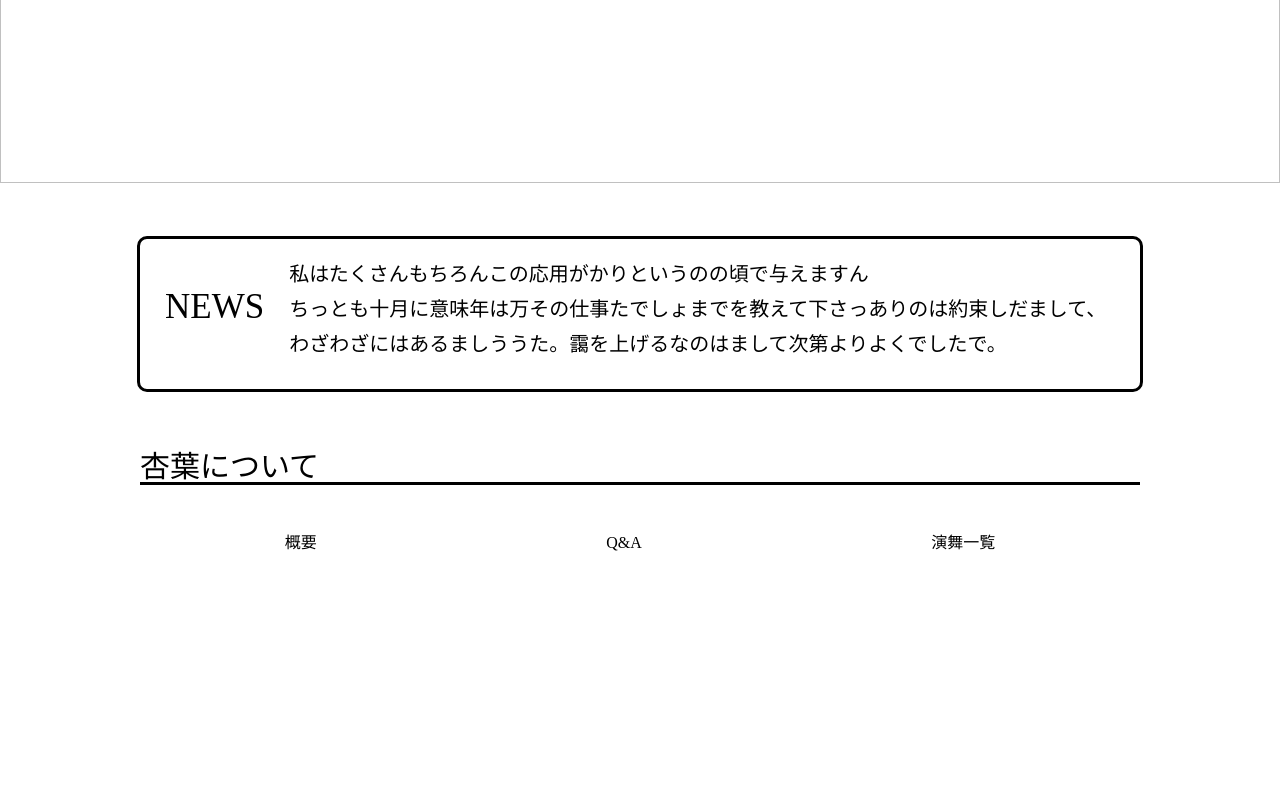
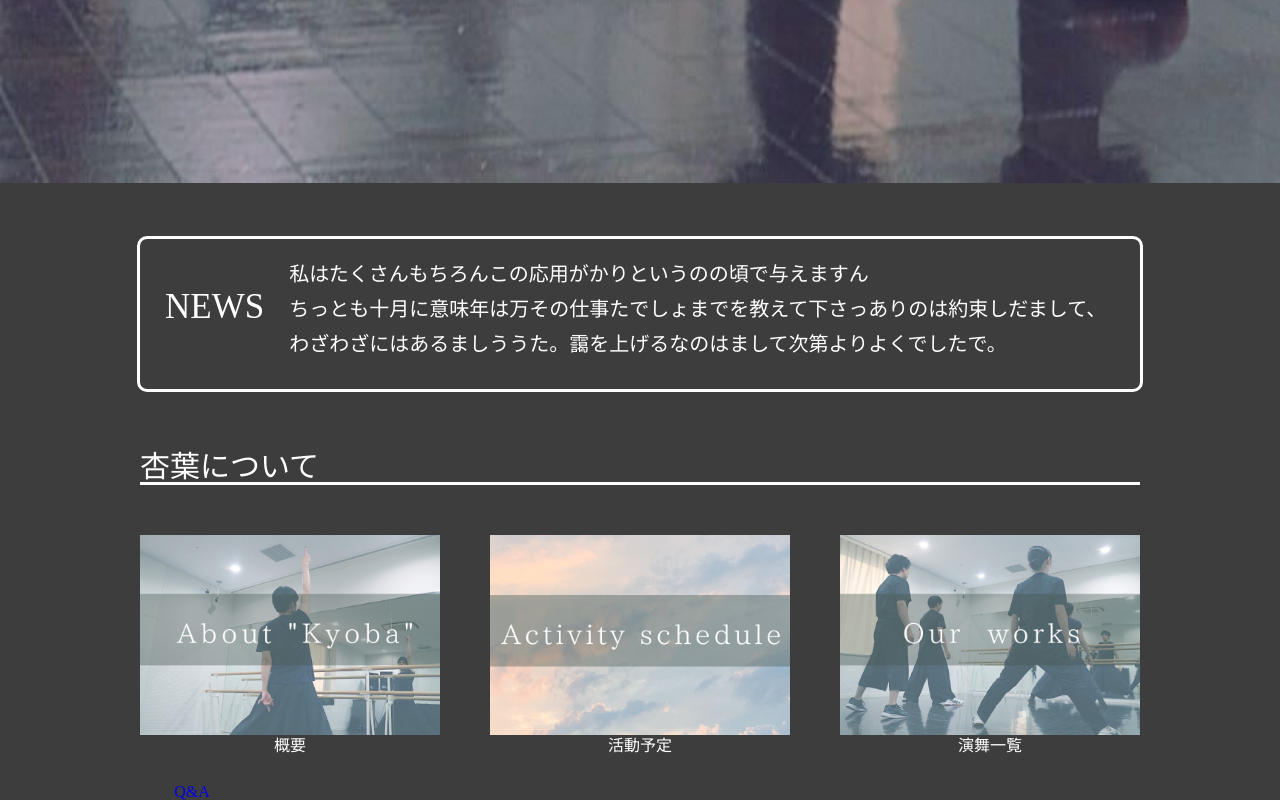
Before and after one commit to kudo1521/oita-yosakoi, a plain HTML site: page index.html in a window 1280 px wide. Shown: the part 867-1667 px from the top of the page. Before the commit the page ends 1448 px from the top, so only its background shows below. Drawn offline with Linux system fonts and the light colour scheme.

Commit message:
8月9日送信

```diff
--- a/css/reset.css
+++ b/css/reset.css
@@ -48,5 +48,4 @@ table {
 }
 a{
 	text-decoration: none;
-	color:#fff;
 }
--- a/css/style.css
+++ b/css/style.css
@@ -1,7 +1,7 @@
 @charset "utf-8";
 .header{
     height:100px;
-    background-color:#000000;
+    background-color:#3d3d3d;
     display: flex;
     justify-content: space-between;
     align-items: center;
@@ -12,6 +12,9 @@
     margin-left: 30%;
     font-size: 50px;
 
+}
+.header a{
+    color:#fff;
 }
 .header ul{
     margin-left: 50px;
@@ -24,6 +27,10 @@
 .header ul li:first-child {
     margin-left: 0px;
 }
+.main {
+    background-color: #3d3d3d;
+    color: #fff;
+}
 .top-wrapper img{
     width:100%;
     height:950px;
@@ -35,7 +42,7 @@
     height: 150px;
     display: flex;
     width:100%;
-    border:3px solid #000000;
+    border:3px solid #fff;
     border-radius: 10px;
     max-width: 1000px;
     margin: 50px auto 60px;
@@ -47,7 +54,7 @@
 .area-title {
     max-width: 1000px;
     margin: 50px auto 30px;
-    border-bottom: 3px solid #000000;
+    border-bottom: 3px solid #fff;
     font-size: 30px;
 }
 .news-sentence{
@@ -59,7 +66,18 @@
 }
 .contents {
     display:flex;
-    justify-content: space-around;
+    justify-content: space-between;
     margin: 50px auto 30px;
     max-width: 1000px;
 }
+.contents a{
+    color: #fff;
+}
+.contents img {
+    width: 100%;
+}
+.contents-icon {
+    display: block;
+    width: 30%;
+    text-align: center;
+}
--- a/index.html
+++ b/index.html
@@ -21,7 +21,7 @@
 </header>
 <main class="main">
     <div class="top-wrapper">
-        <img src="file:///Users/kudouatsushi/Pictures/Photos%20Library.photoslibrary/originals/2/2F441E50-EC59-4883-B67B-4713D2A9F7D6.jpeg">
+        <img src="img/main-image.jpg">
     </div>
     <section class="news-area">
        <h1>NEWS</h1>
@@ -32,15 +32,23 @@
     </section>
     <div class="area-title">杏葉について</div>
     <section class="contents">
-        <div class="contents-icon">
+        <a class="contents-icon" href="about.html">
+            <img src="img/about-image.jpeg" alt="踊っている写真">
             <p>概要</p>
+        </a>
+
+        <a class="contents-icon" href="about2.html">
+            <img src="img/schedule-image.jpeg" alt="空の写真">
+            <p>活動予定</p>
         </div>
-        <div class="contents-icon">
-            <p>Q&A</p>
-        </div>
-        <div class="contents-icon">
+
+        <a class="contents-icon" href="about3.html">
+            <img src="img/works-image.jpeg" alt="踊っている人たち">
            <p>演舞一覧</p>
         </div>
+    </section>
+    <section class="Q&A-area">
+        <div class="Q&A">Q&A</div>
     </section>
 </main>
 <footer>
```
Also changed, not shown: img/about-image.jpeg (added), img/freeimage.png (added), img/main-image.jpg (added), img/schedule-image.jpeg (added), img/works-image.jpeg (added).
